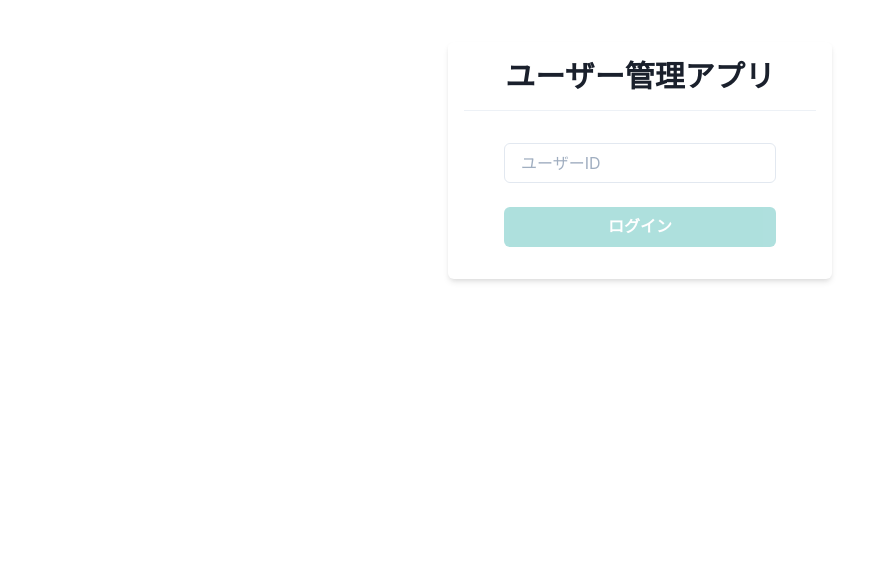
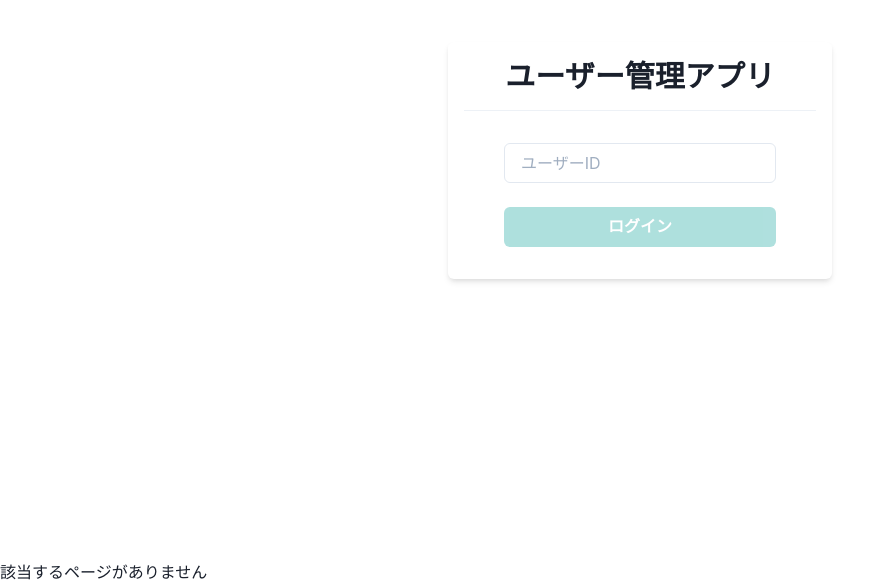
Before and after one commit to Hachi8888/SampleApp, a React (Create React App) app: page / in a window 1280 px wide. Shown: the part 240-824 px from the top of the page, without its empty margins (0-895 px from the left). Before the commit the page ends 800 px from the top, so only its background shows below. Built offline with nearby package versions, Linux system fonts and the light colour scheme.

Commit message:
[add] provider

```diff
--- /dev/null
+++ b/src/providers/LoginUserProvider.tsx
@@ -0,0 +1,27 @@
+import {
+  createContext,
+  Dispatch,
+  ReactNode,
+  SetStateAction,
+  useState
+} from "react";
+import { User } from "../types/api/user";
+
+type LoginUserContextType = {
+  loginUser: User | null;
+  setLoginUser: Dispatch<SetStateAction<User | null>>;
+};
+
+const LoginUserContext = createContext<LoginUserContextType>(
+  {} as LoginUserContextType
+);
+
+export const LoginUserProvider = (props: { children: ReactNode }) => {
+  const { children } = props;
+  const [loginUser, setLoginUser] = useState<User | null>(null);
+  return (
+    <LoginUserContext.Provider value={{ loginUser, setLoginUser }}>
+      {children}
+    </LoginUserContext.Provider>
+  );
+};
--- a/src/router/Router.tsx
+++ b/src/router/Router.tsx
@@ -4,10 +4,12 @@ import { Login } from "../components/pages/Login";
 import { homeRoutes } from "./HomeRoutes";
 import { Page404 } from "../components/pages/Page404";
 import { HeaderLayout } from "../components/templates/HeaderLayout";
+import { LoginUserProvider } from "../providers/LoginUserProvider";
 
 export const Router: VFC = memo(() => {
   return (
     <Switch>
+      <LoginUserProvider>
         <Route exact path="/">
           <Login />
         </Route>
@@ -30,6 +32,7 @@ export const Router: VFC = memo(() => {
         <Route path="*">
           <Page404 />
         </Route>
+      </LoginUserProvider>
     </Switch>
   );
 });
```
Lines whose indentation alone changed are shown as unchanged.
